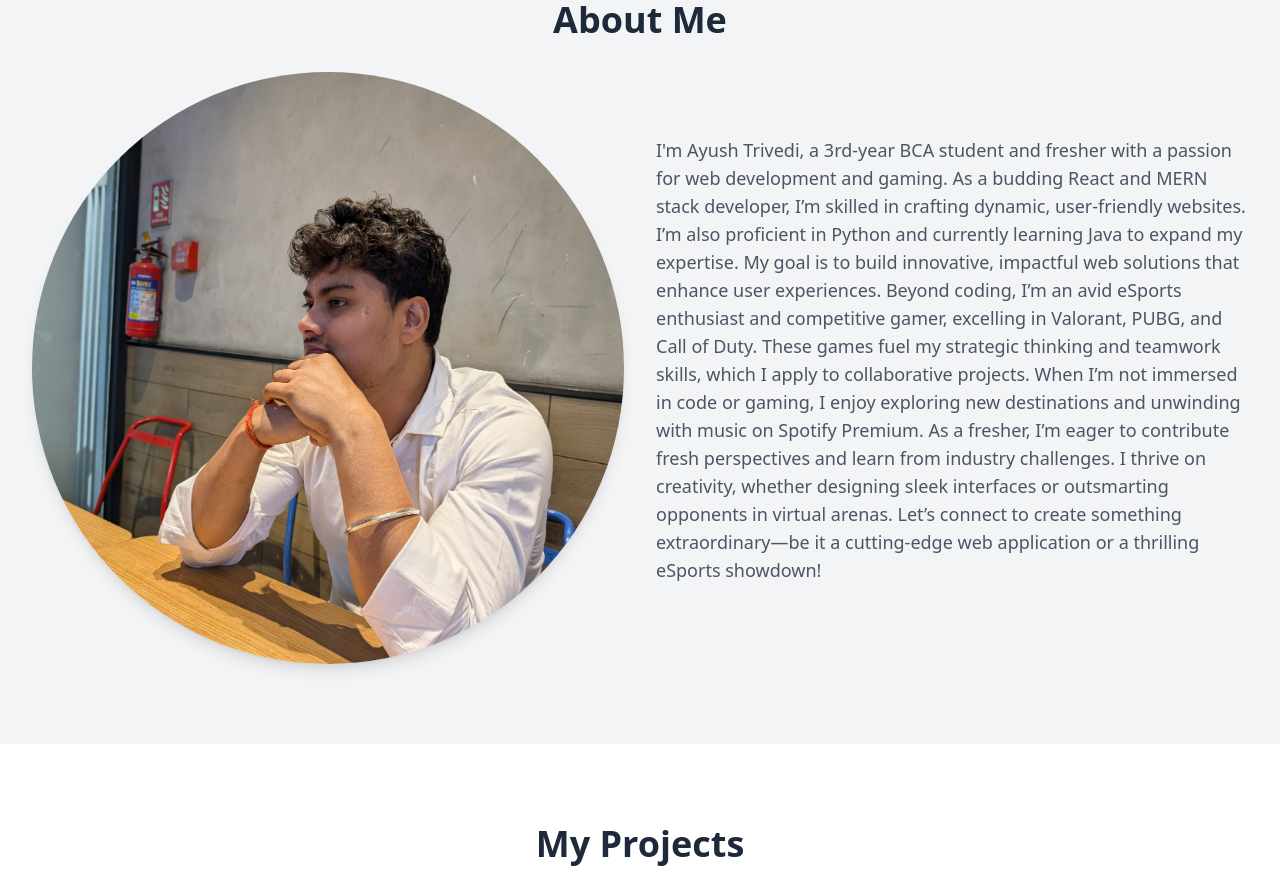
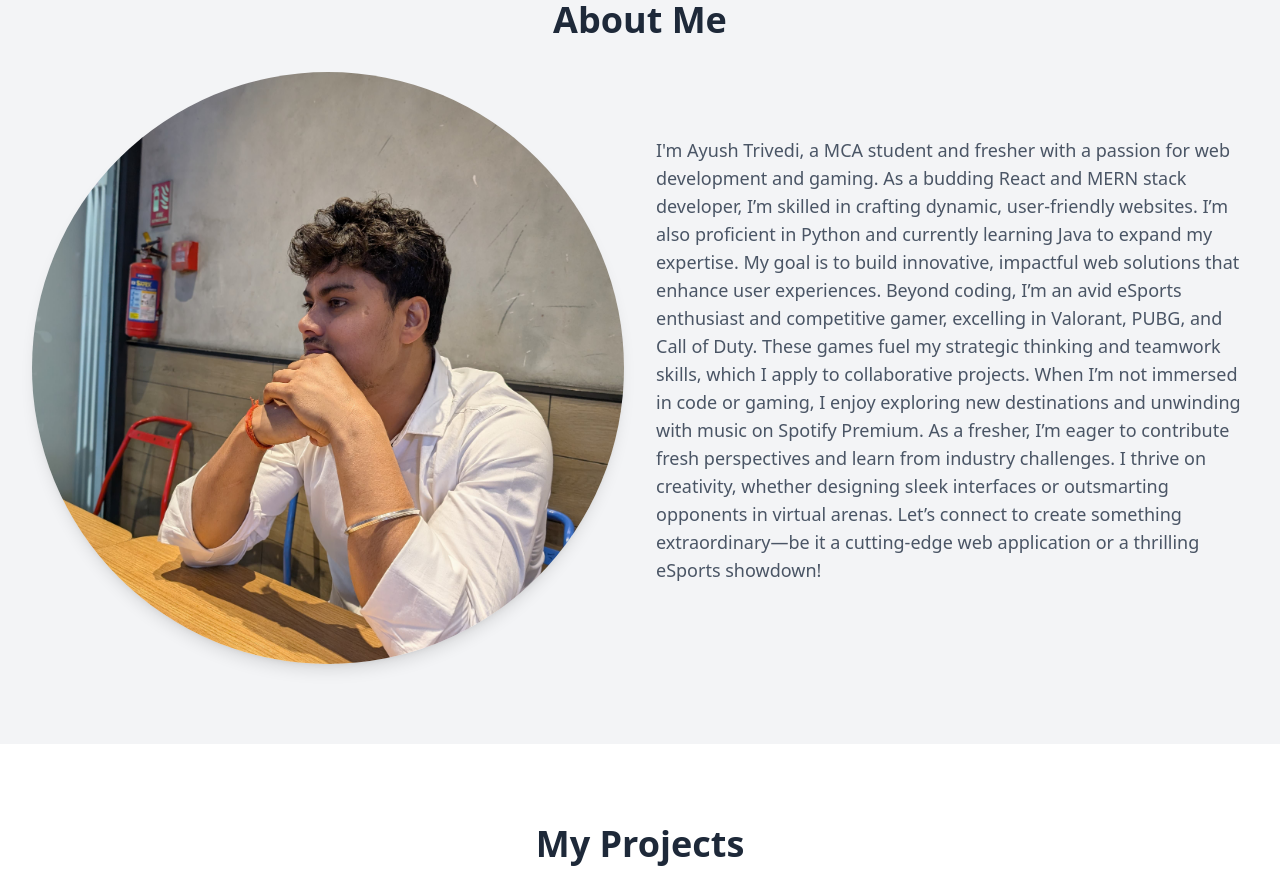
Before and after one commit to Godbankai/portfolio, a React (Vite) app: page / in a window 1280 px wide. Shown: the part 880-1774 px from the top of the page. Built offline with nearby package versions, Linux system fonts and the light colour scheme.

Commit message:
Update About.jsx

```diff
--- a/src/components/About.jsx
+++ b/src/components/About.jsx
@@ -32,7 +32,7 @@ const About = () => {
             transition={{ duration: 0.8 }}
           >
             <p className="text-lg text-gray-600 dark:text-gray-300 mb-4">
-              I'm Ayush Trivedi, a 3rd-year BCA student and fresher with a passion for web development and gaming. As a budding React and MERN stack developer, I’m skilled in crafting dynamic, user-friendly websites. I’m also proficient in Python and currently learning Java to expand my expertise. My goal is to build innovative, impactful web solutions that enhance user experiences. Beyond coding, I’m an avid eSports enthusiast and competitive gamer, excelling in Valorant, PUBG, and Call of Duty. These games fuel my strategic thinking and teamwork skills, which I apply to collaborative projects. When I’m not immersed in code or gaming, I enjoy exploring new destinations and unwinding with music on Spotify Premium. As a fresher, I’m eager to contribute fresh perspectives and learn from industry challenges. I thrive on creativity, whether designing sleek interfaces or outsmarting opponents in virtual arenas. Let’s connect to create something extraordinary—be it a cutting-edge web application or a thrilling eSports showdown!
+              I'm Ayush Trivedi, a MCA student and fresher with a passion for web development and gaming. As a budding React and MERN stack developer, I’m skilled in crafting dynamic, user-friendly websites. I’m also proficient in Python and currently learning Java to expand my expertise. My goal is to build innovative, impactful web solutions that enhance user experiences. Beyond coding, I’m an avid eSports enthusiast and competitive gamer, excelling in Valorant, PUBG, and Call of Duty. These games fuel my strategic thinking and teamwork skills, which I apply to collaborative projects. When I’m not immersed in code or gaming, I enjoy exploring new destinations and unwinding with music on Spotify Premium. As a fresher, I’m eager to contribute fresh perspectives and learn from industry challenges. I thrive on creativity, whether designing sleek interfaces or outsmarting opponents in virtual arenas. Let’s connect to create something extraordinary—be it a cutting-edge web application or a thrilling eSports showdown!
             </p>
           </motion.div>
         </div>
```
